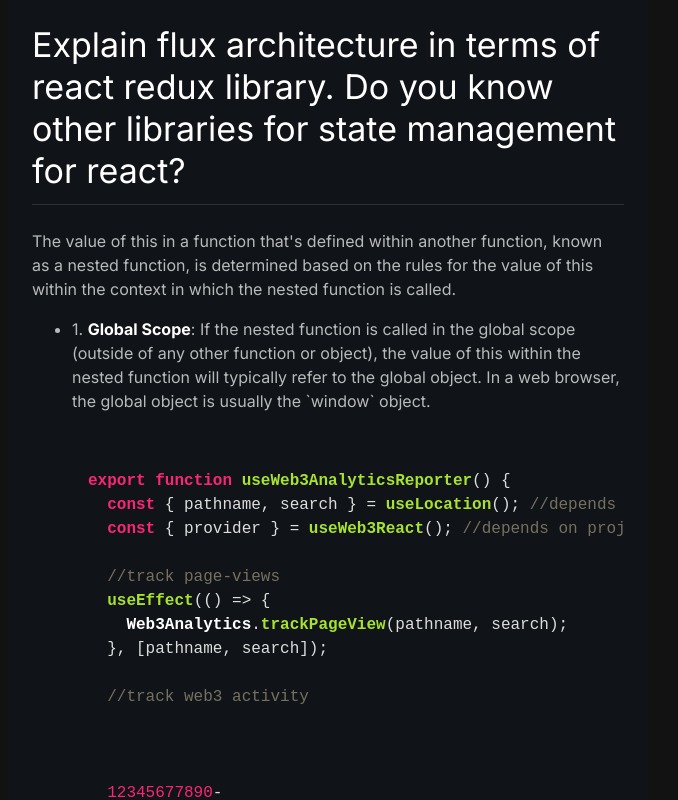
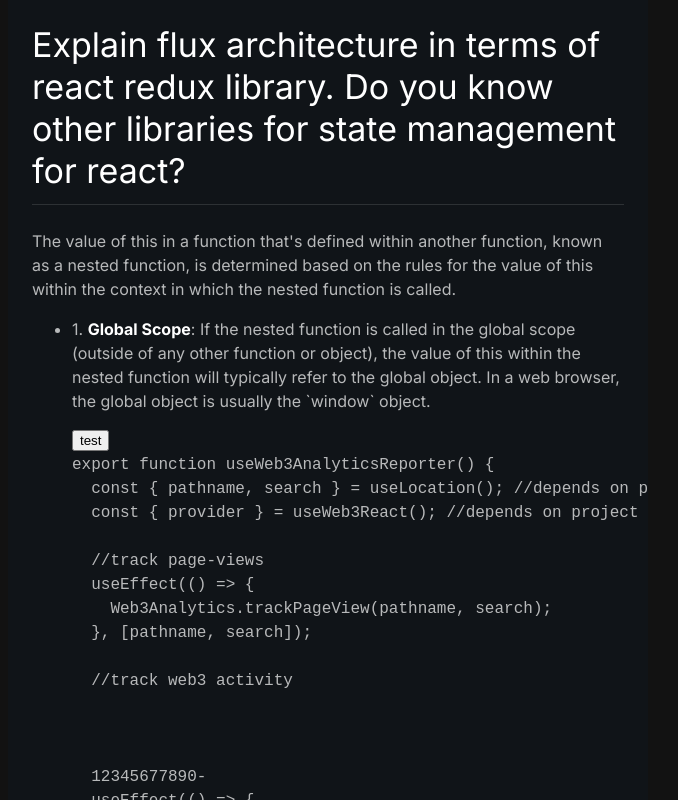
Before and after one commit to Domino731/devQuestZone, a Next.js app: page / in a window 1280 px wide. Shown: the whole page, without its empty margins (312-990 px from the left). Built offline with nearby package versions, Linux system fonts and the light colour scheme.

Commit message:
feature - highlight code

```diff
--- a/app/layout.tsx
+++ b/app/layout.tsx
@@ -1,6 +1,7 @@
 import type {Metadata} from 'next'
 import {Inter} from 'next/font/google'
 import ThemeRegistry from "@/theme/ThemeRegistry";
+import 'highlight.js/styles/default.css'
 
 const inter = Inter({subsets: ['latin']})
 
--- a/modules/Question/CodeSnippet.tsx
+++ b/modules/Question/CodeSnippet.tsx
@@ -1,23 +1,25 @@
-"use client"
-import hljs from "highlight.js/lib/core";
-import javascript from "highlight.js/lib/languages/javascript";
-import "highlight.js/styles/monokai.css";
+"use client";
+// components/CodeHighlighter.js
 
-import {useEffect, useRef} from "react";
+import React from 'react';
+import hljs from 'highlight.js';
+// Import the language you need (e.g., javascript)
+import javascript from 'highlight.js/lib/languages/javascript';
 
-hljs.registerLanguage("javascript", javascript);
+// Register the language
+hljs.registerLanguage('javascript', javascript);
+export const CodeSnippet = () => {
 
-const CodeSnippet = () => {
-    const codeRef = useRef(null);
-
-    useEffect(() => {
-        hljs.highlightBlock(codeRef.current);
-    }, []);
 
     return (
         <pre>
-      <code className="javascript" style={{background: "transparent"}} ref={codeRef}>
-        {`
+            <button onClick={() => {
+                hljs.highlightAll()
+                console.log(12);
+            }}>test</button>
+      <code className='javascript'>
+       {
+           `
 export function useWeb3AnalyticsReporter() {
   const { pathname, search } = useLocation(); //depends on project routes manager
   const { provider } = useWeb3React(); //depends on project web3 providers handling
@@ -37,10 +39,9 @@
       Web3Analytics.walletProvider(provider);
     }
   }, [provider]);
-}`}
+}`
+       }
       </code>
     </pre>
     );
 };
-
-export default CodeSnippet;
--- a/modules/Question/Question.tsx
+++ b/modules/Question/Question.tsx
@@ -2,7 +2,7 @@
 import Typography from "@mui/material/Typography";
 import Divider from "@mui/material/Divider";
 import Box from "@mui/material/Box";
-import CodeSnippet from "@/modules/Question/CodeSnippet";
+import {CodeSnippet} from "@/modules/Question/CodeSnippet";
 
 
 const contentSX = {
@@ -25,6 +25,7 @@
 }
 
 export const Question = () => {
+    console.log(123);
     return <div className={styles.container}>
         <header>
             <Typography variant="h4" gutterBottom>
--- a/package.json
+++ b/package.json
@@ -21,7 +21,11 @@
     "next": "13.4.19",
     "react": "18.2.0",
     "react-dom": "18.2.0",
+    "react-syntax-highlighter": "^15.5.0",
     "sass": "^1.69.5",
     "typescript": "5.2.2"
+  },
+  "devDependencies": {
+    "@types/react-syntax-highlighter": "^15.5.10"
   }
 }
```
Also changed, not shown: 1 other file (tests, documents, lock files or other folders).
